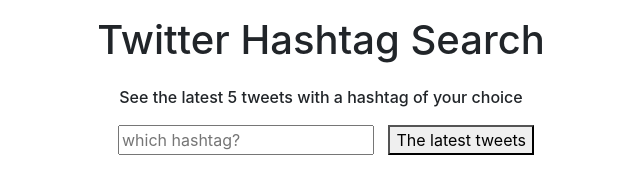
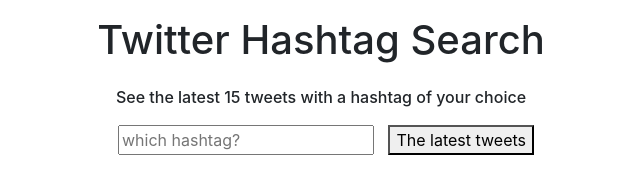
Before and after one commit to juliennebay/twitter-search, a website: page index.html in a window 1280 px wide. Shown: the full height of the page, 319-959 px from the left. Drawn offline with nearby package versions, Linux system fonts and the light colour scheme.

Commit message:
fix heading to show that it searches for 15 tweets

```diff
--- a/index.html
+++ b/index.html
@@ -9,7 +9,7 @@
     <body>
         <div class="d-flex flex-column align-items-center">
             <h1 class="p-3">Twitter Hashtag Search</h1>
-            <h6 class="h6">See the latest 5 tweets with a hashtag of your choice</h6>
+            <h6 class="h6">See the latest 15 tweets with a hashtag of your choice</h6>
             <div>
                 <input type="text" id="desired-search" name="desired-search" placeholder="which hashtag?">
                 <button>The latest tweets</button>
```
